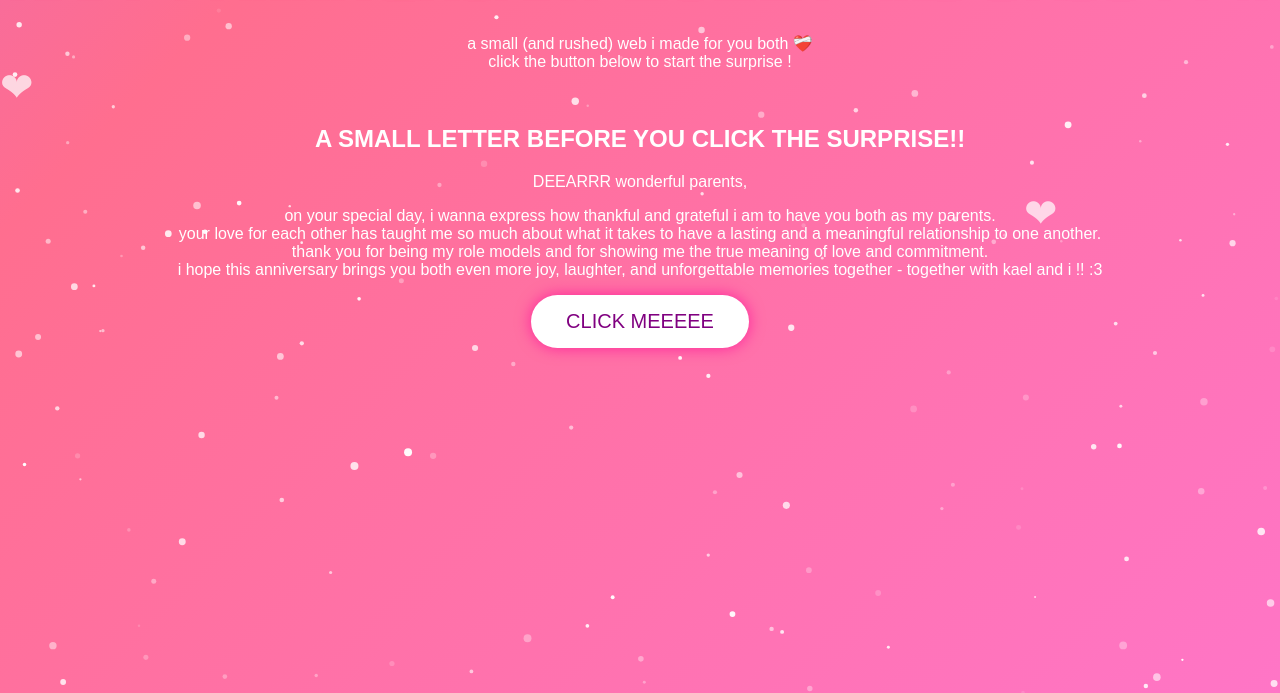
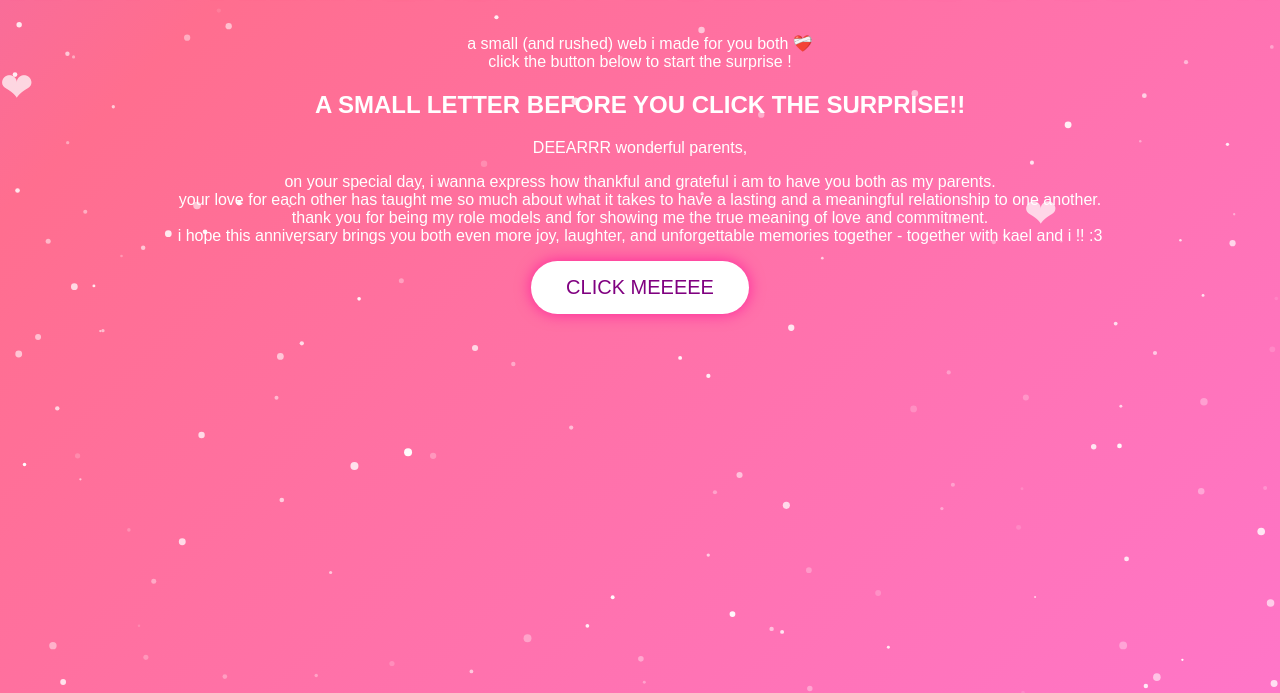
Before and after one commit to caatzz-z/anniversary, a plain HTML site: page index.html in a window 1280 px wide. Shown: the part 107-800 px from the top of the page. Drawn offline with Linux system fonts and the light colour scheme.

Commit message:
Add files via upload

```diff
--- a/index.html
+++ b/index.html
@@ -108,7 +108,7 @@ button:hover {
 <div class="title-box">
     <h1>HAPPY ANNIVERSARY MOMMY AND DADDYY !!</h1>
     <p>a small (and rushed) web i made for you both ❤️‍🩹 <br>
-    click the button below to start the surprise !</p> <br>
+    click the button below to start the surprise !</p>
     <h2> <b> A SMALL LETTER BEFORE YOU CLICK THE SURPRISE!! </b> </h2>
     <p> DEEARRR wonderful parents,</p>
     <p> on your special day, i wanna express how thankful and grateful i am to have you both as my parents. <br>
```
